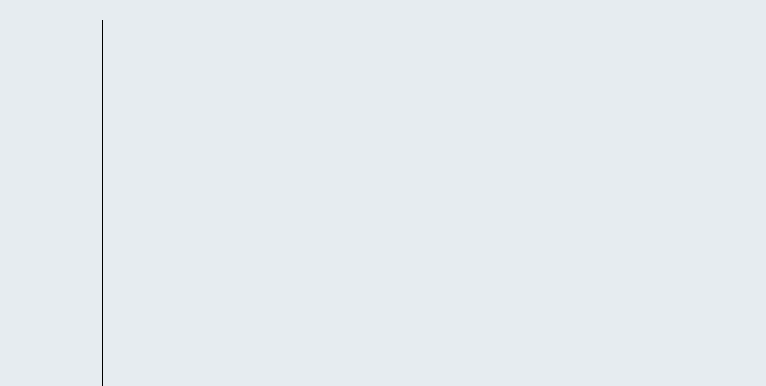
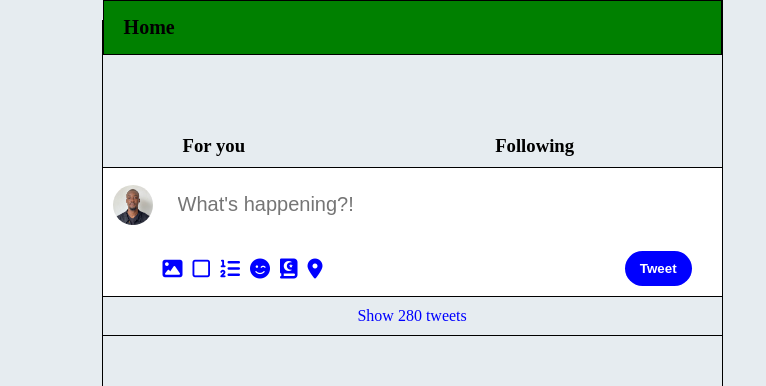
Before and after one commit to unRey5/Twitter-clone, a plain HTML site: page index.html in a window 1280 px wide. Shown: the top 386 px of the page, 186-952 px from the left. Drawn offline with Linux system fonts and the light colour scheme.

Commit message:
adding features

```diff
--- a/index.html
+++ b/index.html
@@ -8,7 +8,7 @@
     <title>Twitter-clone</title>
 </head>
 <body>
-
+    <!-- Sidebar start -->
     <div class="sidebar">
         <i class="fa-brands fa-twitter"></i>
 
@@ -50,7 +50,51 @@
 
         <button class="tweet_btn">Tweet</button>
     </div>
+    <!-- Sidebar ends -->
 
+    <!-- feed starts -->
+
+    <div class="feed">
+        <div class="feed_header">
+            <h3>Home</h3>
+        </div>
+
+        <div class="tweet-box-header">
+            <div class="box_header">
+                <h3>For you</h3>
+                <h3>Following</h3>
+            </div>
+
+            <div class="tweetbox">
+                <form action="">
+                    <div class="tweet_input">
+                        <img src="img/jay.jpg" alt="">
+                        <input type="text" placeholder="What's happening?!">
+                    </div>
+
+                    <div class="tweet-area-icons">
+                        <div class="tweetIcons">
+                            <i class="fa-solid fa-image"></i>
+                            <i class="fa-regular fa-square"></i>
+                            <i class="fa-solid fa-list-ol"></i>
+                            <i class="fa-solid fa-face-smile-wink"></i>
+                            <i class="fa-solid fa-book-quran"></i>
+                            <i class="fa-solid fa-location-dot"></i>
+                        </div>
+
+                        <div><button class="btn2">Tweet</button></div>
+                    </div>
+                </form>
+            </div>
+
+            <div class="underTweetBox">
+                <p>Show 280 tweets</p>
+            </div>
+        </div>
+
+    </div>
+
+    <!-- feed ends -->
 
 
 </body>
--- a/style.css
+++ b/style.css
@@ -68,3 +68,108 @@ body {
     color: blue;
     font-size: 30px;
 }
+
+.box_header {
+    display: flex;
+    padding-top: 5rem;
+    padding-left: 5rem;
+    padding-right: 5rem;
+    padding-bottom: 10px;
+    gap: 250px;
+    border-bottom: 1px solid black;
+}
+
+.tweet_input img {
+    width: 40px;
+    height: 40px;
+    border-radius: 50%;
+}
+
+.feed {
+    flex: 0.5;
+    border-right: 1px solid black;
+    min-width: fit-content;
+    overflow-y: scroll;
+}
+
+.feed_header {
+    position: sticky;
+    top: 0;
+    background-color: green;
+    border: 1px solid black;
+    padding: 15px 20px;
+}
+
+.feed_header h3 {
+    font-size: 20px;
+    font-weight: 800;
+}
+
+.feed::-webkit-scrollbar {
+    display: none;
+}
+
+.feed {
+    -ms-overflow-style: none;
+    scrollbar-width: none;
+}
+
+.tweet_input {
+    display: flex;
+    align-items: center;
+    /* gap: 10px; */
+}
+
+.tweet_input input {
+    padding: 15px;
+    flex: 1;
+    margin-left: 10px;
+    font-size: 20px;
+    border: none;
+    outline: none;
+}
+
+.tweetbox {
+    padding: 10px;
+    border-bottom: 1px solid black;
+    background-color: #fff;
+}
+
+.tweet-area-icons {
+    display: flex;
+    align-items: center;
+    justify-content: space-between;
+    padding-left: 50px;
+    padding-right: 20px;
+}
+
+.btn2 {
+    border: none;
+    background-color: blue;
+    color: #fff;
+    padding: 10px 15px;
+    border-radius: 30px;
+    cursor: pointer;
+    font-weight: 900;
+}
+
+.tweetIcons {
+    font-size: 20px;
+    color: blue;
+    display: flex;
+    gap: 10px;
+    cursor: pointer;
+}
+
+.tweetbox form {
+    display: flex;
+    flex-direction: column;
+    gap: 20px;
+}
+
+.underTweetBox {
+    border-bottom: 1px solid black;
+    padding: 10px;
+    text-align: center;
+    color: blue;
+}
```
Also changed, not shown: img/jay.jpg (added).
